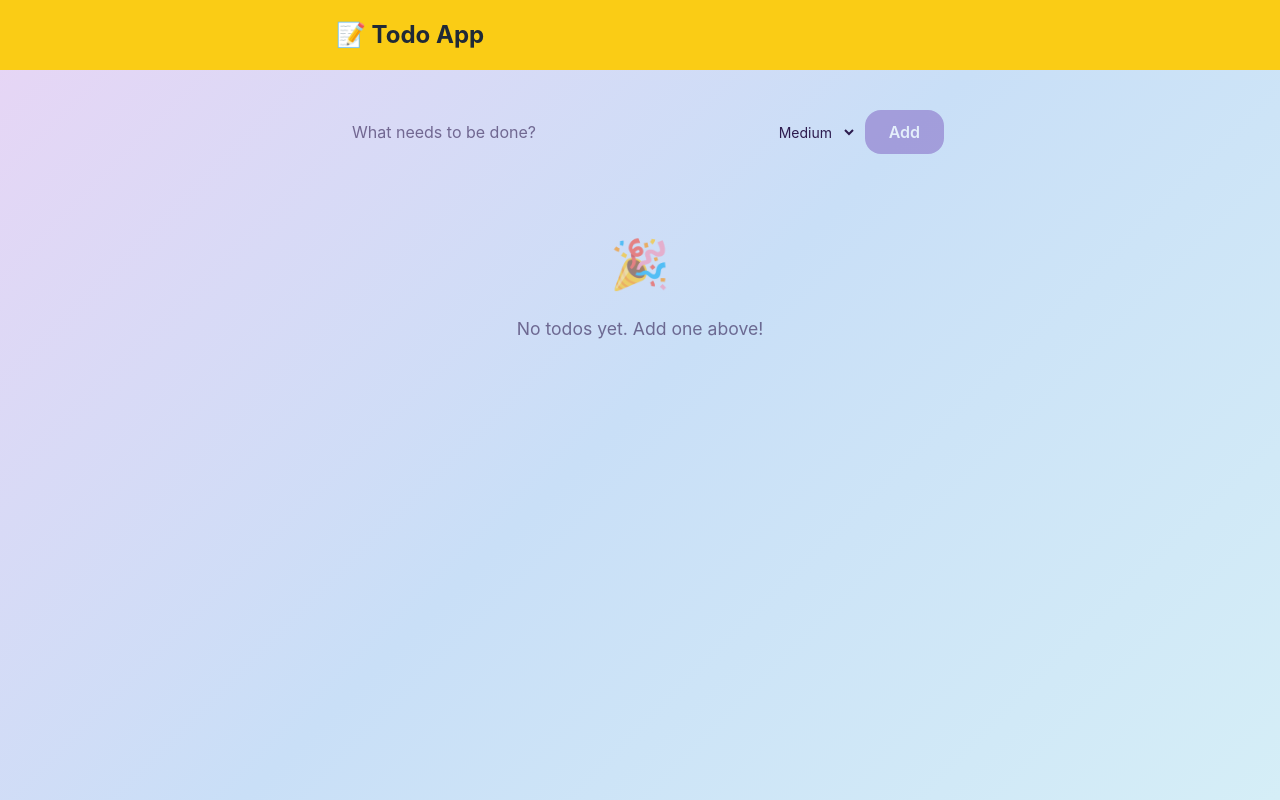
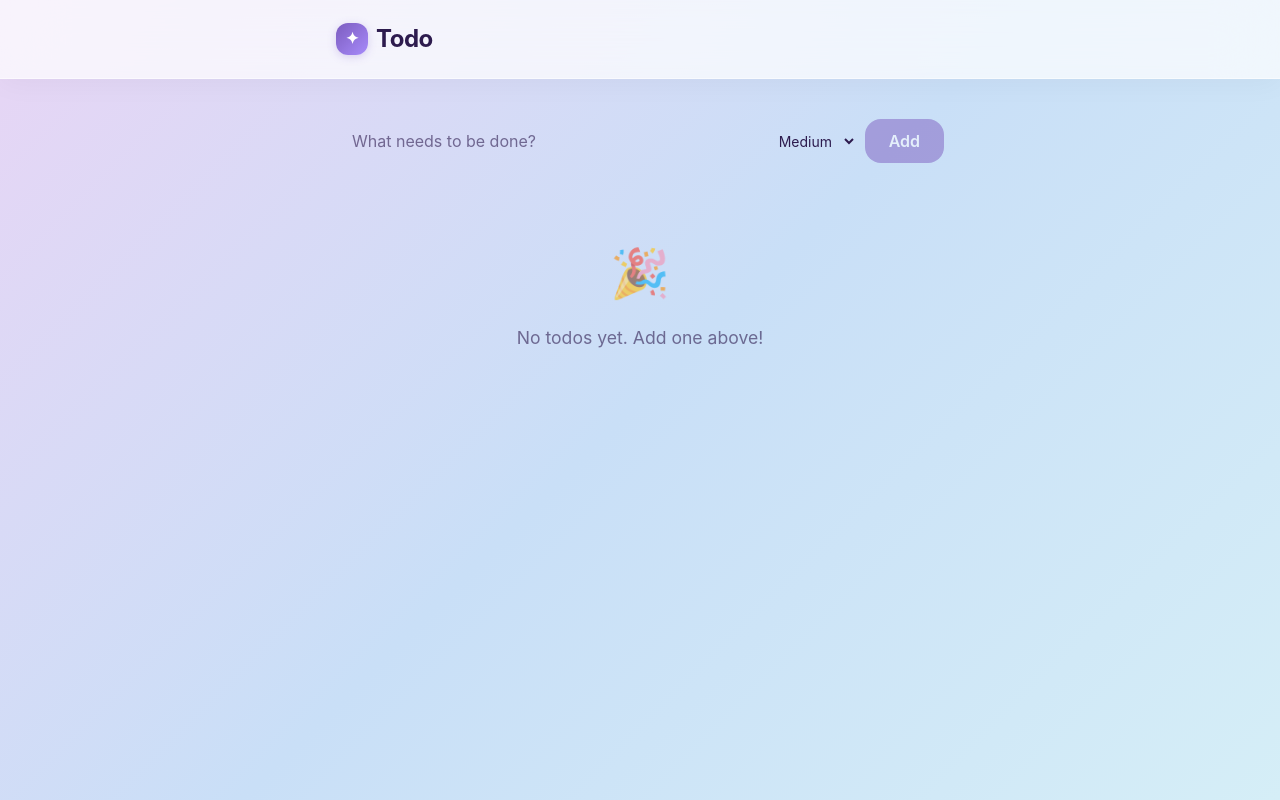
Before and after one commit to makerGeek/looop-tp, a Nuxt app: page / in a window 1280 px wide. Built offline with nearby package versions, Linux system fonts and the light colour scheme.

Commit message:
style: redesign layout header with frosted glass effect
Replace yellow header with translucent glass header featuring
backdrop blur, sticky positioning, gradient icon badge, and
refined typography with tighter letter-spacing.

```diff
--- a/layouts/default.vue
+++ b/layouts/default.vue
@@ -2,7 +2,10 @@
   <div class="app-layout">
     <header class="app-header">
       <div class="container">
-        <h1 class="app-title">📝 Todo App</h1>
+        <h1 class="app-title">
+          <span class="app-title-icon">✦</span>
+          Todo
+        </h1>
       </div>
     </header>
     <main class="app-main">
@@ -18,18 +21,42 @@
   min-height: 100vh;
   display: flex;
   flex-direction: column;
+  position: relative;
 }
 
 .app-header {
-  background-color: #facc15;
-  color: #1f2937;
-  padding: 1rem 0;
-  box-shadow: var(--shadow-md);
+  background: var(--color-glass-strong);
+  backdrop-filter: blur(var(--blur-lg));
+  -webkit-backdrop-filter: blur(var(--blur-lg));
+  border-bottom: 1px solid var(--color-glass-border);
+  padding: 1.25rem 0;
+  position: sticky;
+  top: 0;
+  z-index: 100;
+  box-shadow: 0 4px 30px rgba(0, 0, 0, 0.04);
 }
 
 .app-title {
   font-size: 1.5rem;
   font-weight: 700;
+  color: var(--color-text);
+  display: flex;
+  align-items: center;
+  gap: 0.5rem;
+  letter-spacing: -0.02em;
+}
+
+.app-title-icon {
+  display: inline-flex;
+  align-items: center;
+  justify-content: center;
+  width: 2rem;
+  height: 2rem;
+  background: linear-gradient(135deg, var(--color-primary), #a78bfa);
+  color: white;
+  border-radius: var(--radius-sm);
+  font-size: 1rem;
+  box-shadow: 0 2px 8px var(--color-primary-glow);
 }
 
 .app-main {
```
